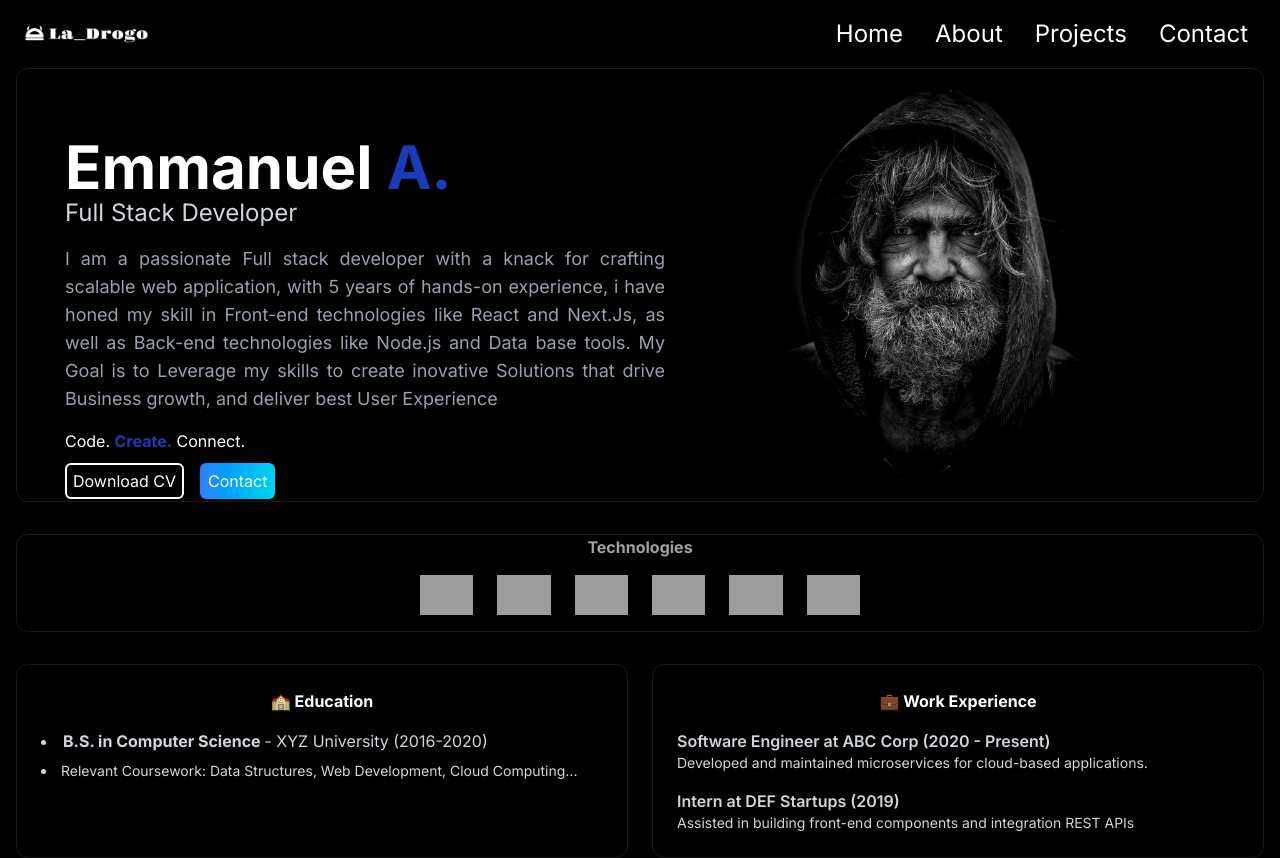
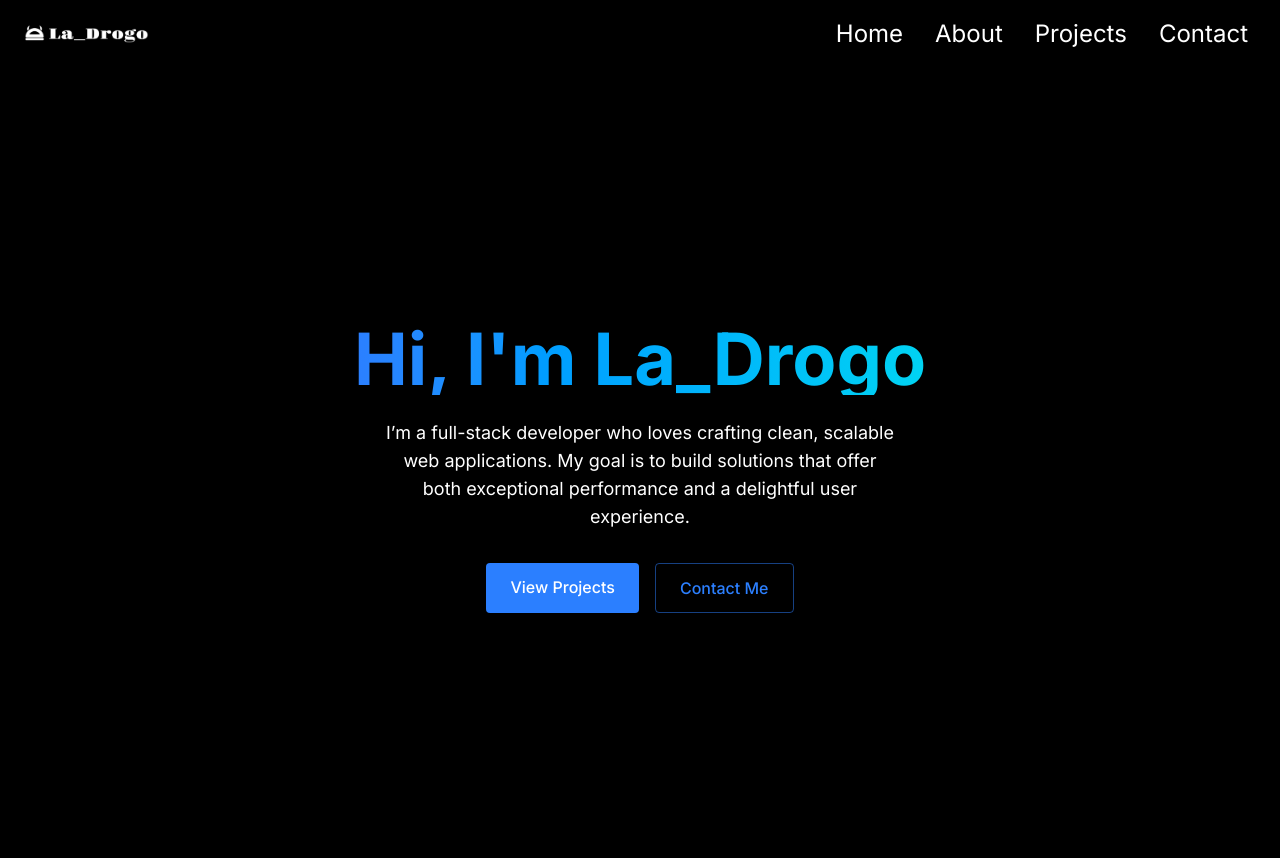
Before and after one commit to emmabobo/Portfolio1, a React (Vite) app: page / in a window 1280 px wide. Shown: the top 858 px of the page. Built offline with nearby package versions, Linux system fonts and the light colour scheme; grey boxes are pictures that could not be loaded.

Commit message:
hero section done

```diff
--- a/src/App.jsx
+++ b/src/App.jsx
@@ -9,6 +9,7 @@
 import Projects from './Components/Projects';
 
 import Footer from './Components/Footer';
+import Home from './Components/Home';
 
 
 function App() {
@@ -19,7 +20,7 @@
         <Header />
 
         <Routes>
-          <Route path='/' element={<About />} />
+          <Route path='/' element={<Home />} />
           <Route path='/about' element={<About />} />
           <Route path='/projects' element={<Projects />} />
           <Route path='/contact' element={<Contact />} />
--- a/src/Components/Home.jsx
+++ b/src/Components/Home.jsx
@@ -1,16 +1,38 @@
 import React from 'react'
-import Hero from './Hero'
+
 
 function Home() {
   return (
     <div>
-        <div>
-            <div>
-              <div>
+      <div className="min-h-screen flex items-center justify-center relative">
+        <div className="text-center z-10 px-4">
+          <h1 className="text-5xl md:text-7xl font-bold mb-6 bg-gradient-to-r from-blue-500 to-cyan-400 bg-clip-text text-transparent leading-right">
+            <span></span>Hi, I'm La_Drogo
+          </h1>
 
-              </div>
-            </div>
+          <p className="tex-gray-400 text-lg mb-8 max-w-lg mx-auto">
+            I’m a full-stack developer who loves crafting clean, scalable web
+            applications. My goal is to build solutions that offer both
+            exceptional performance and a delightful user experience.
+          </p>
+          <div className="flex justify-center space-x-4">
+            <a
+              href="#projects"
+              className="bg-blue-500 text-white py-3 px-6 rounded font-medium transition relative overflow-hidden hover:-translate-y-0.5 hover:shadow-[0_0_15px_rgba(59, 130, 246, 0.4)]"
+            >
+              View Projects
+            </a>
+
+            <a
+              href="#contact"
+              className="border border-blue-500/50 text-blue-500 py-3 px-6 rounded font-medium transition-all duration-200
+             hover:-translate-y-0.5 hover:shadow-[0_0_15px_rgba(59, 130, 246, 0.2)] hover:bg-blue-500/10"
+            >
+              Contact Me
+            </a>
+          </div>
         </div>
+      </div>
 
 
     </div>
```
